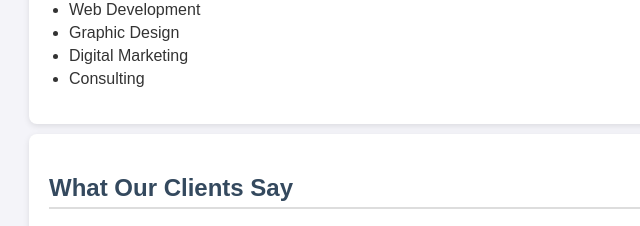
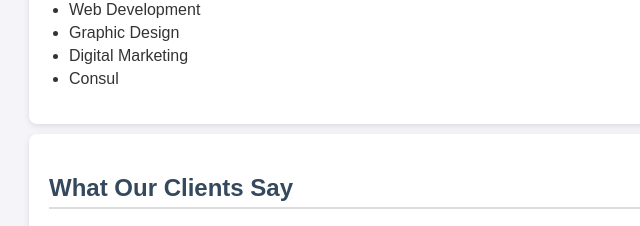
Before and after one commit to levanidanelashvili/algoritmika, a plain HTML site: page index.html in a window 1280 px wide. Shown: the part 831-1057 px from the top of the page, 191-831 px from the left. Drawn offline with Linux system fonts and the light colour scheme.

Commit message:
Change 'Consulting' to 'Consul' in index.html

```diff
--- a/index.html
+++ b/index.html
@@ -87,7 +87,7 @@
       <li>Web Development</li>
       <li>Graphic Design</li>
       <li>Digital Marketing</li>
-      <li>Consulting</li>
+      <li>Consul</li>
     </ul>
   </div>
 
```
